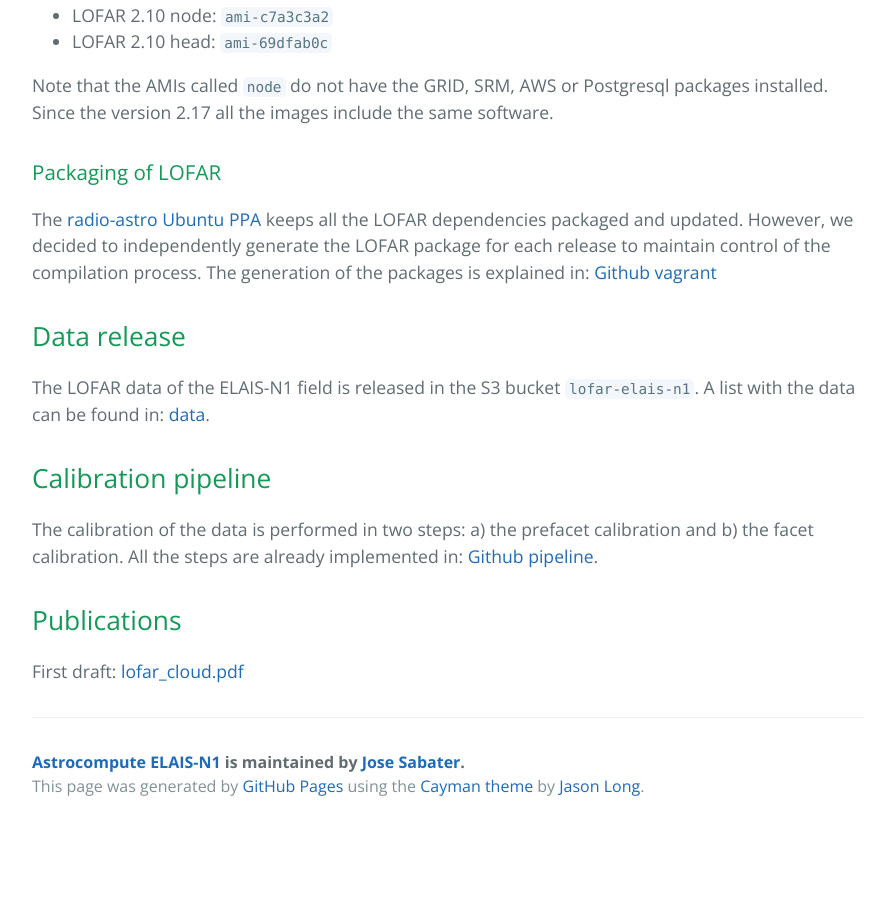
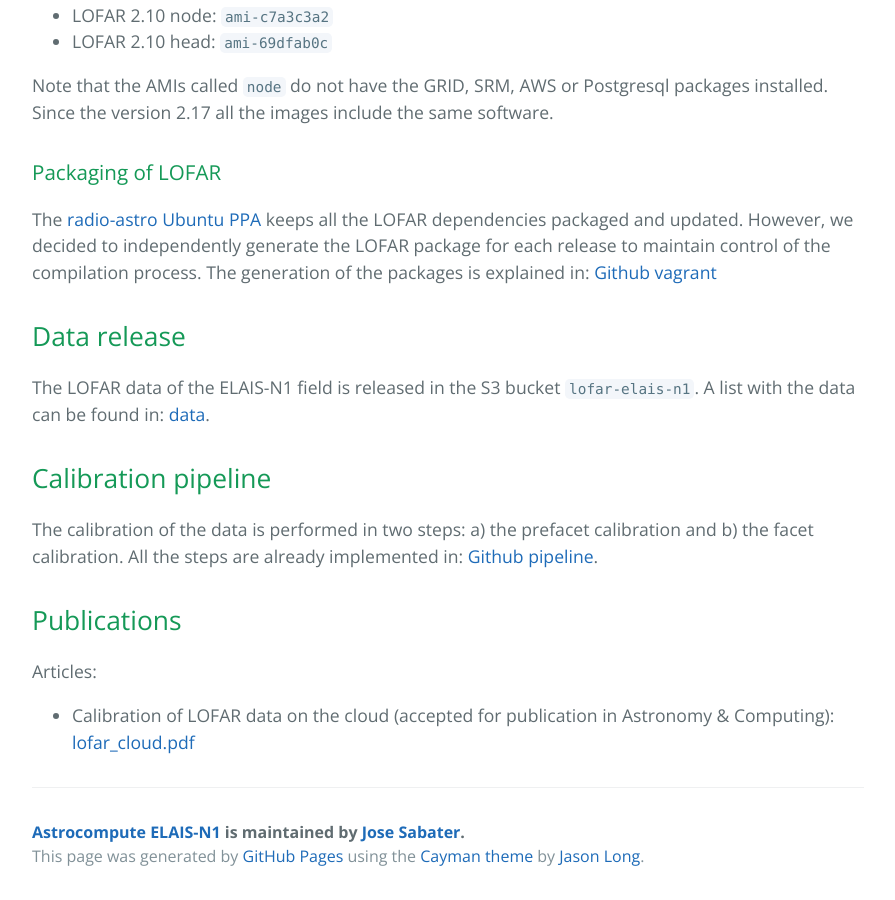
Before and after one commit to nudomarinero/Astrocompute-ELAIS-N1, a Jekyll site: the page built from index.md, in a window 1280 px wide and 900 px high, scrolled down 1473 px. Shown: the whole window, without its empty margins (192-1087 px from the left). Built offline with Jekyll 4.4.1, drawn with Linux system fonts in a browser that asks for light colours; before the commit the page ends 2303 px from its top, so only the background shows below that.

Commit message:
Paper accepted

```diff
--- a/index.md
+++ b/index.md
@@ -55,4 +55,5 @@ The LOFAR data of the ELAIS-N1 field is released in the S3 bucket `lofar-elais-n
 The calibration of the data is performed in two steps: a) the prefacet calibration and b) the facet calibration. All the steps are already implemented in: [Github pipeline](https://github.com/nudomarinero/Astrocompute-ELAIS-N1/tree/master/pipeline).
 
 ## Publications
-First draft: [lofar_cloud.pdf](http://www.roe.ac.uk/~jsm/lofar/lofar_cloud.pdf)
+Articles:
+* Calibration of LOFAR data on the cloud (accepted for publication in Astronomy & Computing): [lofar_cloud.pdf](http://www.roe.ac.uk/~jsm/lofar/lofar_cloud.pdf)
```
